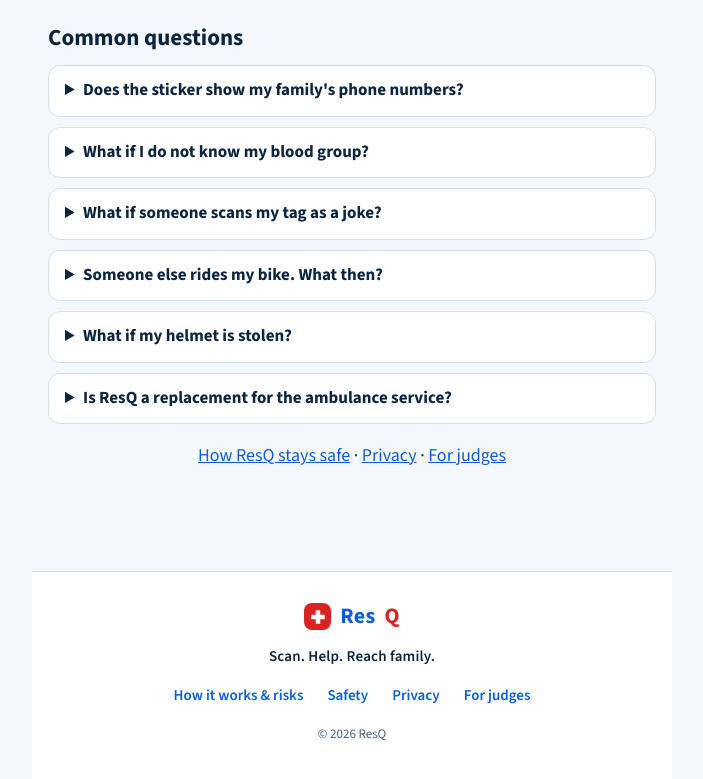
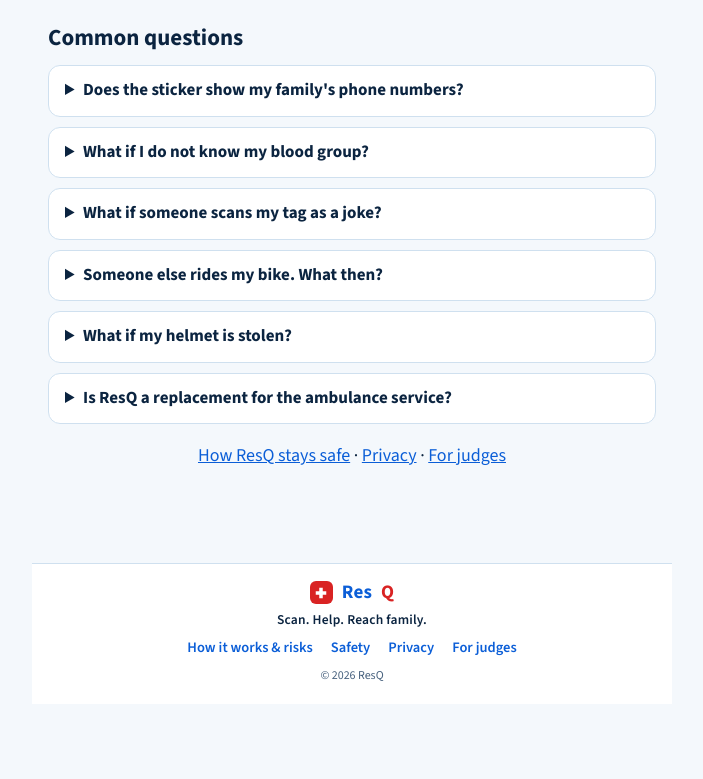
Before and after one commit to Daimx1214/resq, a plain HTML site: page index.html in a window 1280 px wide. Shown: the part 2158-2937 px from the top of the page, without its empty margins (288-991 px from the left). After the commit the page ends 2862 px from the top, so only its background shows below. Drawn offline with Linux system fonts and the light colour scheme; no server answers.

Commit message:
Compact footer (owner feedback): tighter padding and spacing, smaller logo, tagline, links and copyright

```diff
--- a/css/styles.css
+++ b/css/styles.css
@@ -105,15 +105,16 @@ legend{font-weight:700;padding:0 6px;color:var(--ink)}
 .pill-pending{background:var(--blue-tint);color:var(--blue-dark)}
 ul.tight{margin:8px 0;padding-left:22px}
 ul.tight li{margin:6px 0}
-footer.foot{max-width:640px;margin:36px auto 0;padding:26px 16px 34px;color:var(--muted);font-size:15px;line-height:1.7;text-align:center;background:var(--card);border-top:1px solid var(--line)}
+footer.foot{max-width:640px;margin:28px auto 0;padding:14px 16px 18px;color:var(--muted);font-size:14px;line-height:1.55;text-align:center;background:var(--card);border-top:1px solid var(--line)}
 footer.foot a{color:var(--care)}
-.foot-logo{justify-content:center;font-size:22px;margin-bottom:8px}
-.foot-logo .logo-mark{width:27px;height:27px}
-.foot-tag{margin:0 0 14px;font-weight:600;color:var(--ink);font-size:15px;letter-spacing:.2px}
-.foot-links{display:flex;flex-wrap:wrap;justify-content:center;gap:8px 24px;margin:0 0 14px}
-.foot-links a{font-weight:600;text-decoration:none}
+.foot-logo{justify-content:center;font-size:19px;margin-bottom:2px}
+.foot-logo .logo-mark{width:23px;height:23px;border-radius:6px}
+.foot-logo .logo-mark svg{width:14px;height:14px}
+.foot-tag{margin:0 0 7px;font-weight:600;color:var(--ink);font-size:13.5px;letter-spacing:.2px}
+.foot-links{display:flex;flex-wrap:wrap;justify-content:center;gap:4px 18px;margin:0 0 7px}
+.foot-links a{font-weight:600;text-decoration:none;font-size:14.5px}
 .foot-links a:hover{text-decoration:underline}
-.foot-copy{font-size:13px;margin:0}
+.foot-copy{font-size:12px;margin:0}
 [dir="rtl"]{text-align:right}
 .urdu{font-family:"Noto Nastaliq Urdu",system-ui,sans-serif;line-height:2}
 input[type="radio"],input[type="checkbox"]{width:22px;height:22px;vertical-align:-4px;margin-right:8px;accent-color:var(--blue)}
--- a/sw.js
+++ b/sw.js
@@ -1,6 +1,6 @@
 // LifeTag service worker: network-first for the shell so updates land fast,
 // cache only as an offline fallback (lesson learned from LearnMate).
-const CACHE = 'resq-v7';
+const CACHE = 'resq-v8';
 const SHELL = ['./', './index.html', './css/fonts.css', './css/styles.css', './js/qrcode.js', './js/firebase-config.js', './js/store.js', './js/i18n.js', './js/app.js', './manifest.webmanifest', './fonts/BricolageGrotesque-800-latin.woff2', './fonts/SourceSans3-400-latin.woff2', './fonts/SourceSans3-600-latin.woff2', './fonts/SourceSans3-700-latin.woff2', './audio/guide-ur.mp3', './audio/guide-en.mp3'];
 self.addEventListener('install', e => {
   e.waitUntil(caches.open(CACHE).then(c => c.addAll(SHELL)).then(() => self.skipWaiting()));
```
Also changed, not shown: shots/v6-footer.png (added), shots/v6-landing.png (added).
